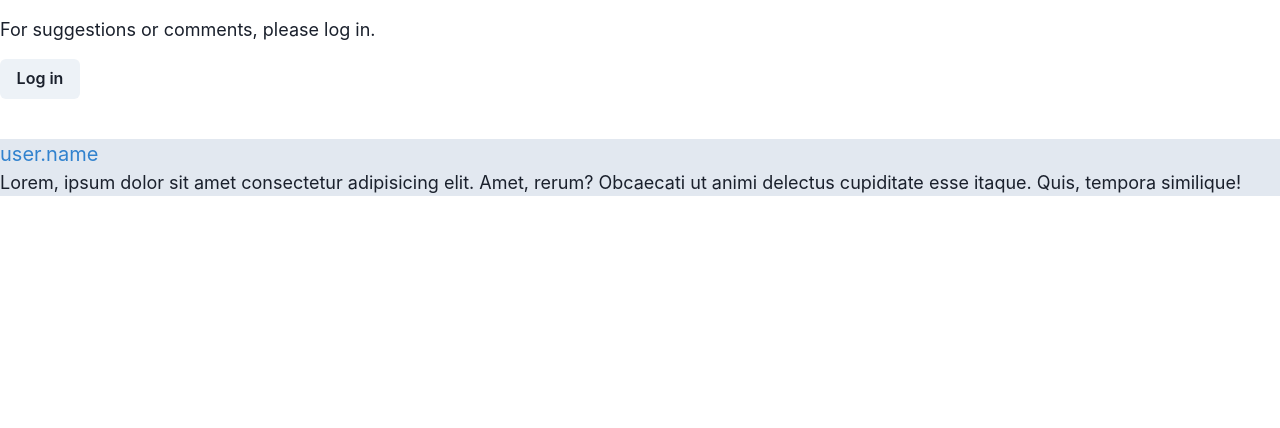
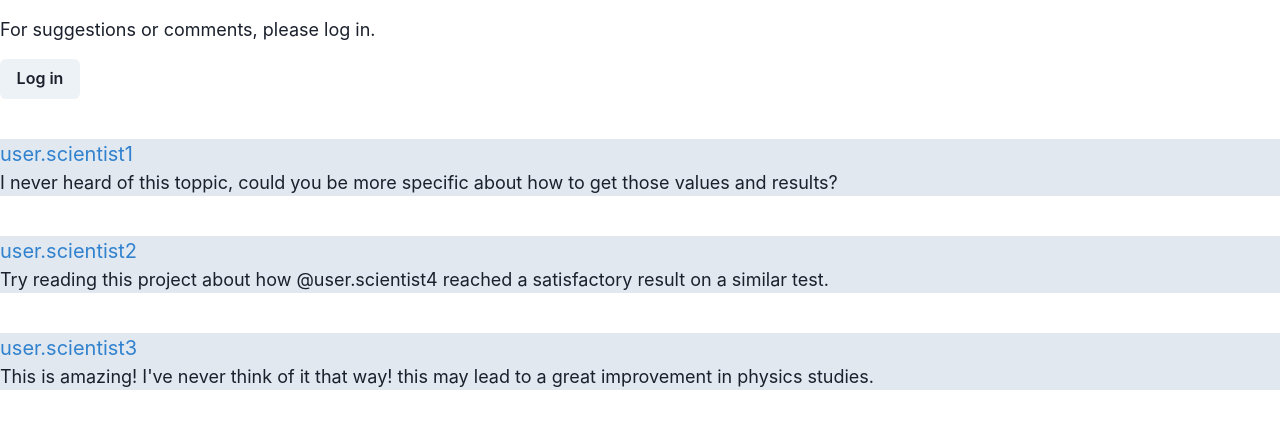
Before and after one commit to Alejandro67/convenience-space-apps-challenge, a Next.js app: page /projectTab/community in a window 1280 px wide. Shown: the top 428 px of the page. Built offline with nearby package versions, Linux system fonts and the light colour scheme; no server answers; the database is empty.

Commit message:
comment hardcode

```diff
--- a/src/pages/projectTab/community.tsx
+++ b/src/pages/projectTab/community.tsx
@@ -73,13 +73,34 @@ export default function Community() {
       <Flex bg="gray.200" mt={"10"} direction="column" w="100%">
         <Link href="/">
           <Text fontSize={"20"} color="blue.500">
-            user.name
+            user.scientist1
           </Text>
         </Link>
         <Text fontSize={"18"}>
-          Lorem, ipsum dolor sit amet consectetur adipisicing elit. Amet, rerum?
-          Obcaecati ut animi delectus cupiditate esse itaque. Quis, tempora
-          similique!
+          I never heard of this toppic, could you be more specific about how to
+          get those values and results?
+        </Text>
+      </Flex>
+      <Flex bg="gray.200" mt={"10"} direction="column" w="100%">
+        <Link href="/">
+          <Text fontSize={"20"} color="blue.500">
+            user.scientist2
+          </Text>
+        </Link>
+        <Text fontSize={"18"}>
+          Try reading this project about how @user.scientist4 reached a
+          satisfactory result on a similar test.
+        </Text>
+      </Flex>
+      <Flex bg="gray.200" mt={"10"} direction="column" w="100%">
+        <Link href="/">
+          <Text fontSize={"20"} color="blue.500">
+            user.scientist3
+          </Text>
+        </Link>
+        <Text fontSize={"18"}>
+          This is amazing! I've never think of it that way! this may lead to a
+          great improvement in physics studies.
         </Text>
       </Flex>
     </Flex>
--- a/src/pages/projectTab/file.tsx
+++ b/src/pages/projectTab/file.tsx
@@ -82,7 +82,7 @@ export default function Files() {
         </Flex>
       </Flex>
 
-      <Button maxW={"4"} mt={"4"} p={"4"}>
+      <Button mt={"4"} p={"4"}>
         Download All
       </Button>
     </Flex>
```
